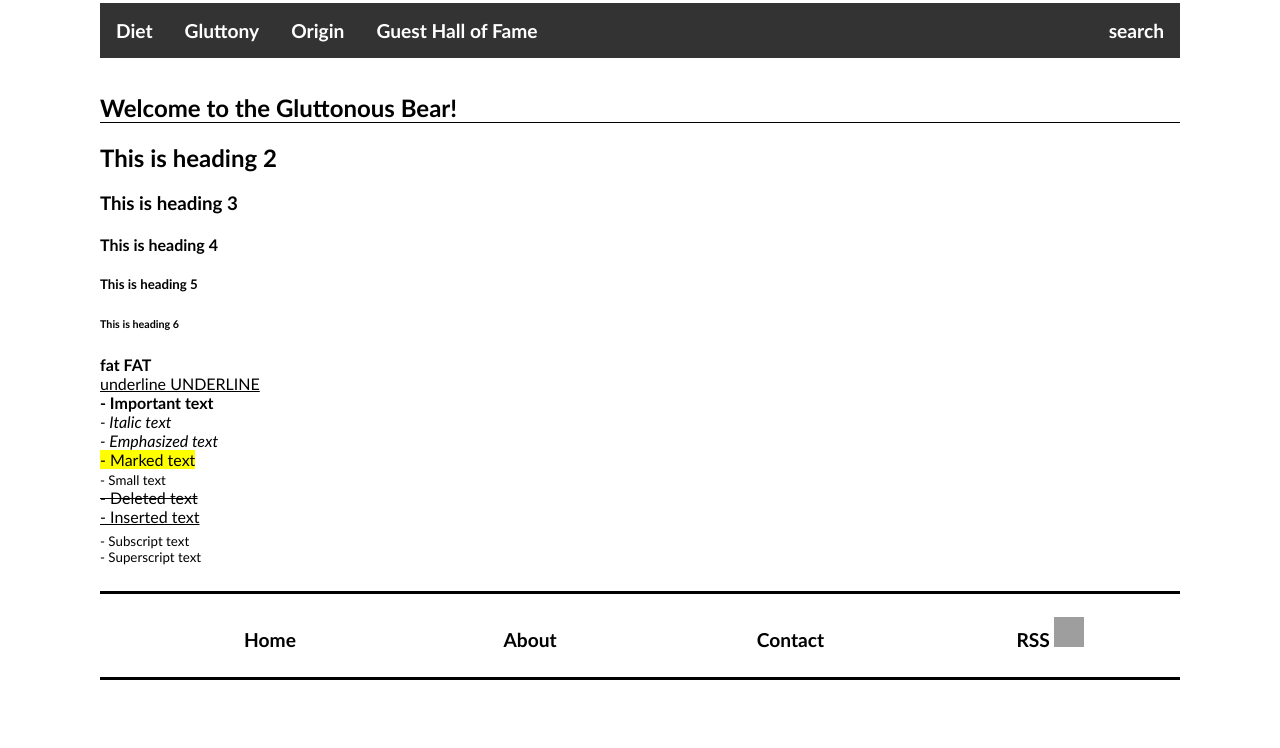
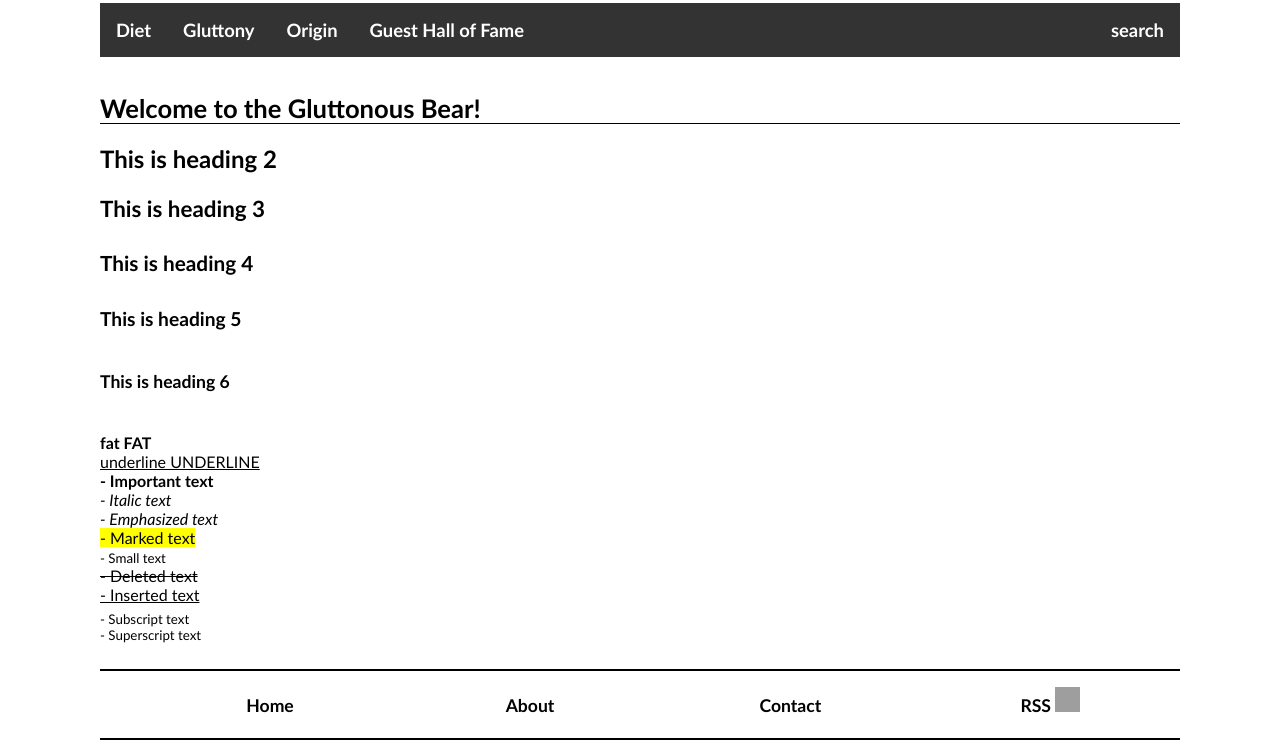
Before and after one commit to gluttonousbear/gluttonousbear.github.io, a Jekyll site: the page built from index.html, in a window 1280 px wide. Shown: the part 503-1251 px from the top of the page. Built offline with Jekyll 4.4.1, drawn with Linux system fonts in a browser that asks for light colours; before the commit the page ends 1191 px from its top, so only the background shows below that; grey boxes are pictures that could not be loaded.

Commit message:
Add files via upload

```diff
--- a/css/main.css
+++ b/css/main.css
@@ -1,11 +1,10 @@
-
 
 		html, body {
 			font-family:Calibri;
 		}
 		h1 {
 			font-family: "Trebuchet MS";
-			font-size: 150%;
+			font-size: 160%;
 			display:block;
 			border:1px solid black;
 			border-top:0;
@@ -14,15 +13,30 @@
 
 		}
 		h2 {
+			font-family: "Trebuchet MS";
+			font-size: 150%;
 		}
 		h3 {
+			font-family: "Trebuchet MS";
+			font-size: 140%;
+
 		}
 		h4 {
+			font-family: "Trebuchet MS";
+			font-size: 130%;
 		}
 		h5 {
+			font-family: "Trebuchet MS";
+			font-size: 120%;
 		}
 		h6 {
+			font-family: "Trebuchet MS";
+			font-size: 110%;
 		}
+		blockquote {
+			line-height:140%;
+		}
+
 
 		#div-header {
 			position:relative;
@@ -61,7 +75,8 @@
 
 		}
 		ul.sections {
-			font-size:120%;
+			font-family: "Trebuchet MS";
+			font-size:115%;
 			font-weight:bold;
 			list-style-type: none;
 			margin: 0;
@@ -86,7 +101,7 @@
 		div.footer {
 			display:table;
 			color = white;
-			border:3px solid black;
+			border:2px solid black;
 			height:50px;
 			margin:0 auto;
 			width:1080px;
@@ -103,13 +118,13 @@
 			width:270px;
 			text-align:center;
 			display:table-cell;
-			padding-top:7px;
-			padding-bottom:10px;
+			padding-bottom:6px;
 
 		}
 
+
 		a.footer {
-			font-size:120%;
+			font-size:110%;
 			font-weight:bold;
 			color:black;
 			text-decoration:none;
@@ -119,6 +134,6 @@
 			color:red;
 		}
 		#RSS {
-			height:30px;
-			width:30px;
+			height:25px;
+			width:25px;
 		}
```
